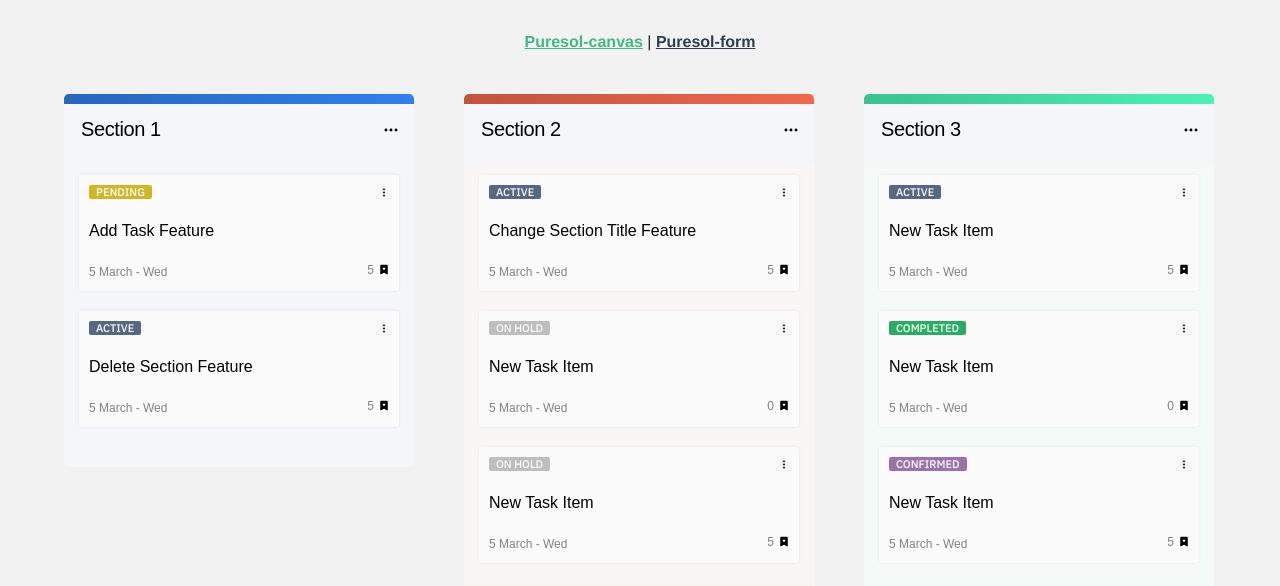
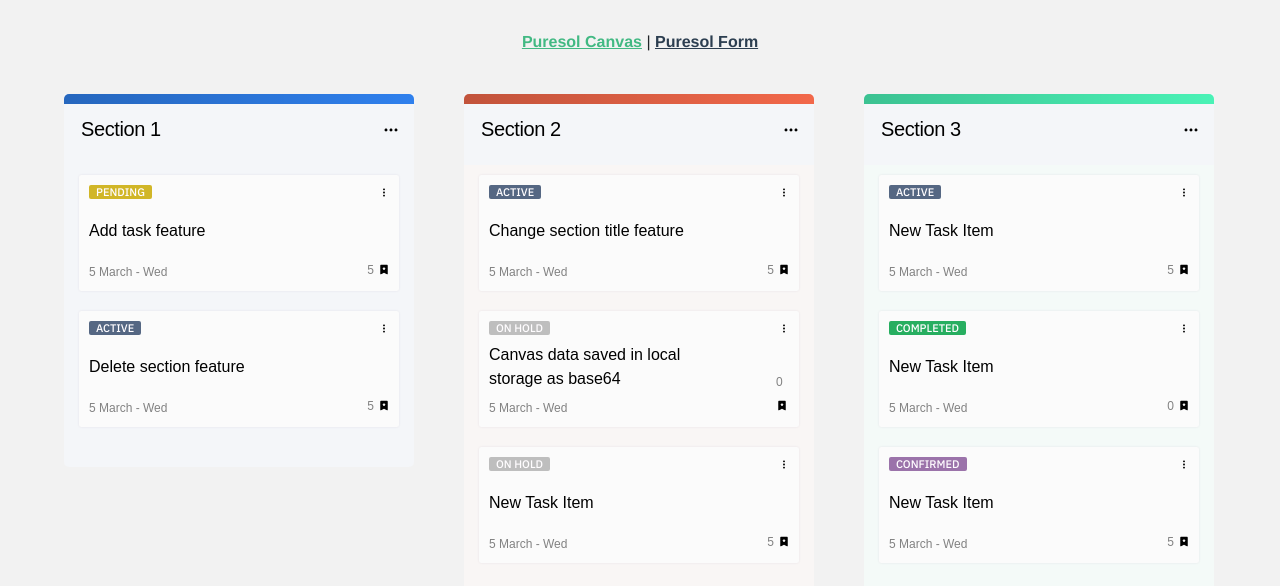
Before and after one commit to mehniyarif/puresol, a Vue app: page / in a window 1280 px wide. Shown: the top 586 px of the page. Built offline with nearby package versions, Linux system fonts and the light colour scheme; a web font is replaced by a local one.

Commit message:
base64 localhost

```diff
--- a/src/App.vue
+++ b/src/App.vue
@@ -1,7 +1,7 @@
 <template>
   <nav>
-    <router-link to="/">Puresol-canvas</router-link> |
-    <router-link to="/puresol-form">Puresol-form</router-link>
+    <router-link to="/">Puresol Canvas</router-link> |
+    <router-link to="/puresol-form">Puresol Form</router-link>
   </nav>
   <router-view/>
 </template>
--- a/src/views/puresol-canvas/data.js
+++ b/src/views/puresol-canvas/data.js
@@ -18,13 +18,13 @@
                     tasks: [
                         {
                             status: "PENDING",
-                            title: "Add Task Feature",
+                            title: "Add task feature",
                             date: "5 March - Wed",
                             point: 5
                         },
                         {
                             status: "ACTIVE",
-                            title: "Delete Section Feature",
+                            title: "Delete section feature",
                             date: "5 March - Wed",
                             point: 5
                         }
@@ -37,13 +37,13 @@
                     tasks: [
                         {
                             status: "ACTIVE",
-                            title: "Change Section Title Feature",
+                            title: "Change section title feature",
                             date: "5 March - Wed",
                             point: 5
                         },
                         {
                             status: "ON HOLD",
-                            title: "New Task Item",
+                            title: "Canvas data saved in local storage as base64",
                             date: "5 March - Wed",
                             point: 0
                         },
--- a/src/views/puresol-canvas/index.vue
+++ b/src/views/puresol-canvas/index.vue
@@ -25,6 +25,9 @@
         SectionContainer,
         Task
     },
+    created() {
+        this.getStorage()
+    }
 
 }
 </script>
--- a/src/views/puresol-canvas/methods.js
+++ b/src/views/puresol-canvas/methods.js
@@ -1,3 +1,4 @@
+global.Buffer = global.Buffer || require("buffer").Buffer;
 export default {
     methods: {
         addTask(sectionKey){
@@ -9,12 +10,27 @@
                     point: 0
                 }
             )
+            this.setStorage()
         },
         deleteSection(sectionKey){
             this.sections.splice(sectionKey, 1)
+            this.setStorage()
         },
         changeSectionTitle(e, sectionKey){
             this.sections[sectionKey].head = e.target.value
+            this.setStorage()
+        },
+        getStorage(){
+            let sections = localStorage.getItem(`sections`)
+            if(sections){
+                console.log("test")
+                this.sections =  JSON.parse(atob(sections))
+            }
+        },
+        setStorage(){
+            let objJsonStr = JSON.stringify(this.sections);
+            let base64Value = Buffer.from(objJsonStr).toString("base64");
+            localStorage.setItem(`sections`, base64Value)
         },
         getPrettyDate(){
 
--- a/src/views/puresol-canvas/partials/section-dropdown.vue
+++ b/src/views/puresol-canvas/partials/section-dropdown.vue
@@ -32,7 +32,7 @@
             setTimeout(()=>{
                 if(this.over) return
                 this.showDropdown = false
-            },3000)
+            },2000)
         },
         mouseEnter(){
             this.over = true
@@ -82,7 +82,7 @@
         gap: 15px;
         font-family: 'IBM Plex Sans', sans-serif;
         font-style: normal;
-        font-weight: 500;
+        font-weight: 400;
         font-size: .9em;
         justify-content: flex-start;
         border: none;
```
